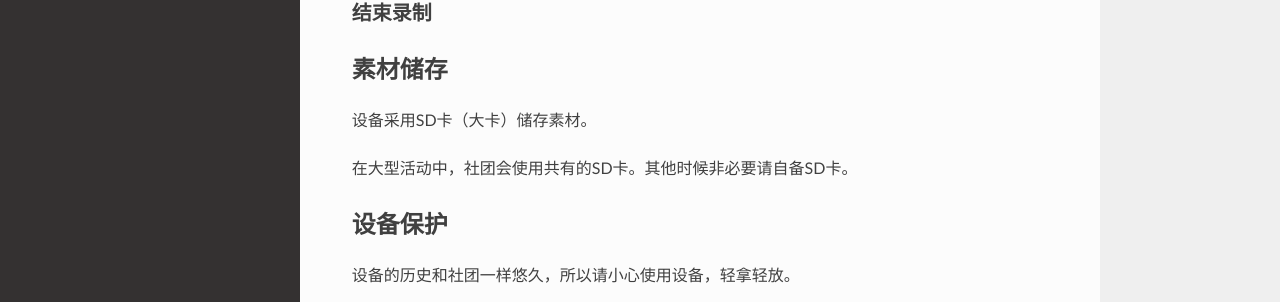
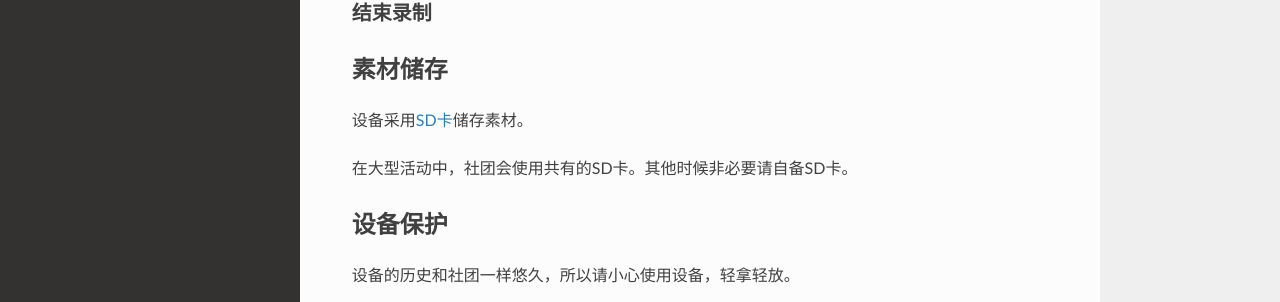
Before and after one commit to Github-DVIA/DVIA, an MkDocs documentation site: the page built from docs/basicdv.md, in a window 1280 px wide and 1164 px high. Shown: the part 723-1025 px from the top of the window. Built offline with MkDocs 1.6.1, drawn with Linux system fonts in a browser that asks for light colours; nearby versions of some CDN libraries.

Commit message:
update basicdv.md

```diff
--- a/docs/basicdv.md
+++ b/docs/basicdv.md
@@ -22,7 +22,7 @@
 
 ## 素材储存
 
-设备采用SD卡（大卡）储存素材。
+设备采用[SD卡](https://baike.baidu.com/item/SD%E5%8D%A1/122767)储存素材。
 
 在大型活动中，社团会使用共有的SD卡。其他时候非必要请自备SD卡。
 
```
